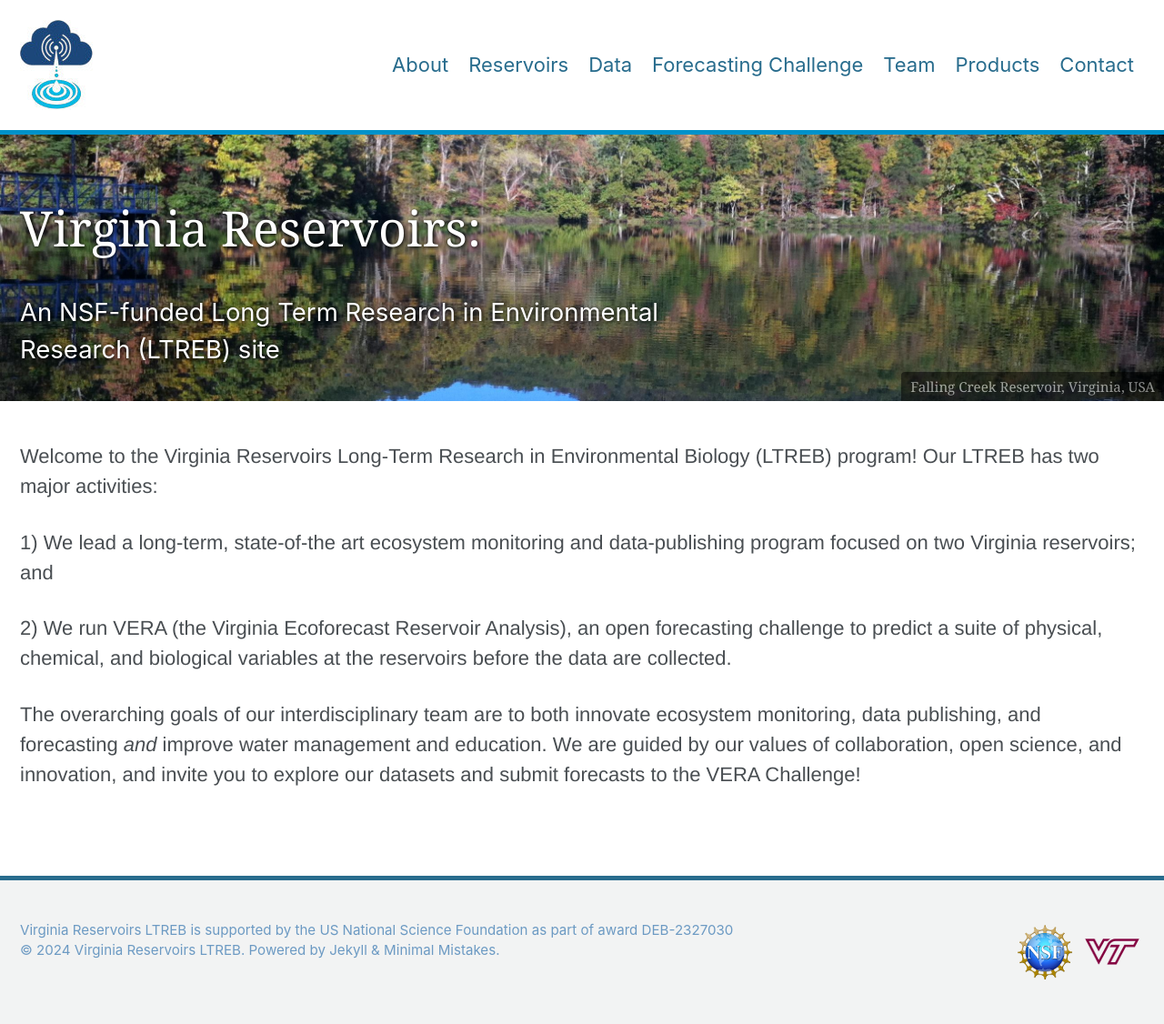
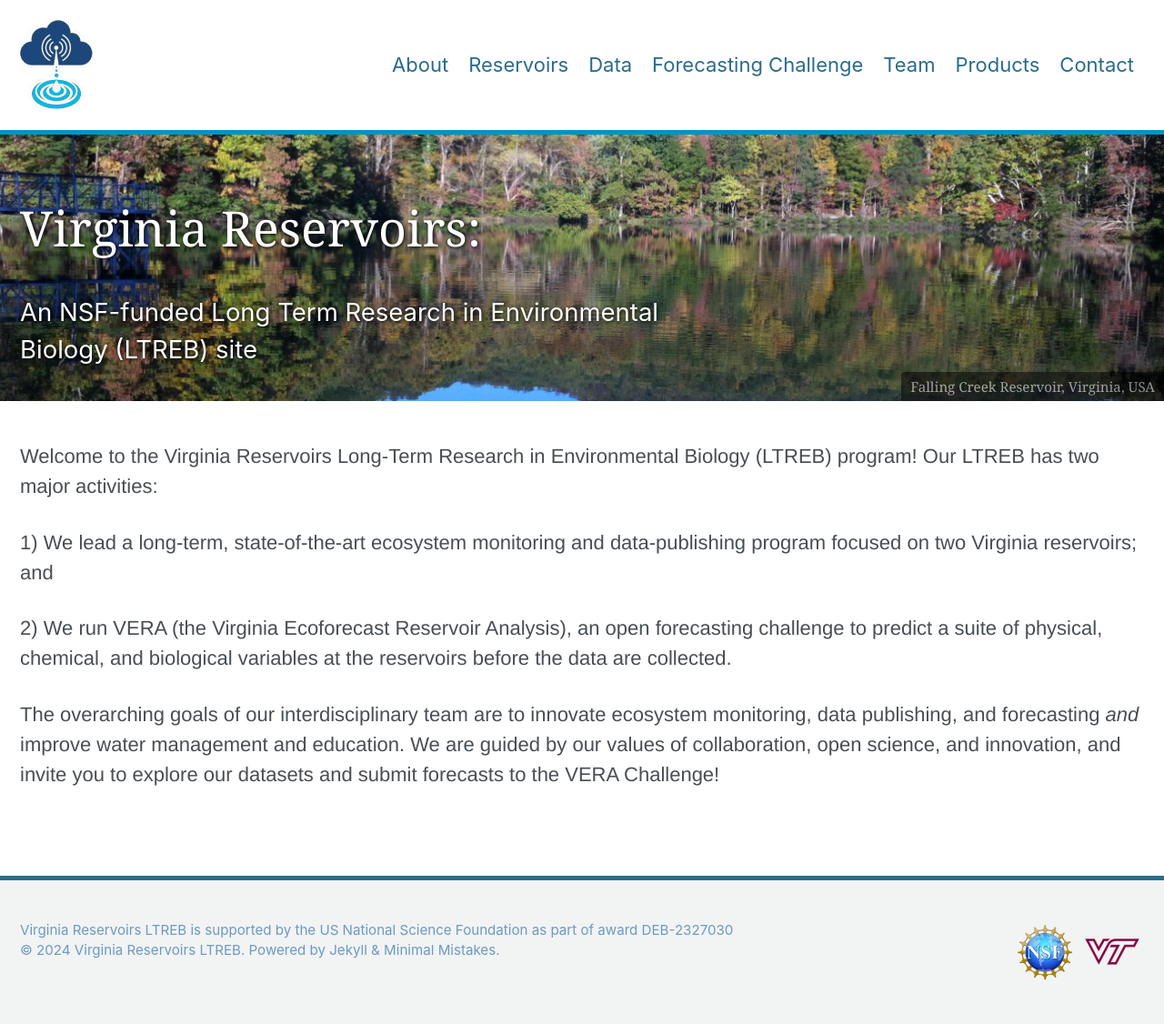
Before and after one commit to LTREB-reservoirs/LTREB-reservoirs.github.io, a Jekyll site: the page built from _pages/home.md, in a window 1280 px wide. Shown: the whole page at 91% size. Built offline with Jekyll 4.4.1, drawn with Linux system fonts in a browser that asks for light colours; cached includes are drawn as plain includes; nearby versions of some CDN libraries.

Commit message:
Update home.md

```diff
--- a/_pages/home.md
+++ b/_pages/home.md
@@ -1,7 +1,7 @@
 ---
 permalink: /
 title: "Virginia Reservoirs:"
-excerpt: "An NSF-funded Long Term Research in Environmental Research (LTREB) site"
+excerpt: "An NSF-funded Long Term Research in Environmental Biology (LTREB) site"
 header:
   overlay_color: "#5e616c"
   overlay_image: /assets/images/banner.jpg
@@ -10,8 +10,8 @@ header:
 
 Welcome to the Virginia Reservoirs Long-Term Research in Environmental Biology (LTREB) program! Our LTREB has two major activities:
 
-1) We lead a long-term, state-of-the art ecosystem monitoring and data-publishing program focused on two Virginia reservoirs; and
+1) We lead a long-term, state-of-the-art ecosystem monitoring and data-publishing program focused on two Virginia reservoirs; and
 
 2) We run VERA (the Virginia Ecoforecast Reservoir Analysis), an open forecasting challenge to predict a suite of physical, chemical, and biological variables at the reservoirs before the data are collected.
 
-The overarching goals of our interdisciplinary team are to both innovate ecosystem monitoring, data publishing, and forecasting _and_ improve water management and education. We are guided by our values of collaboration, open science, and innovation, and invite you to explore our datasets and submit forecasts to the VERA Challenge!
+The overarching goals of our interdisciplinary team are to innovate ecosystem monitoring, data publishing, and forecasting _and_ improve water management and education. We are guided by our values of collaboration, open science, and innovation, and invite you to explore our datasets and submit forecasts to the VERA Challenge!
```
